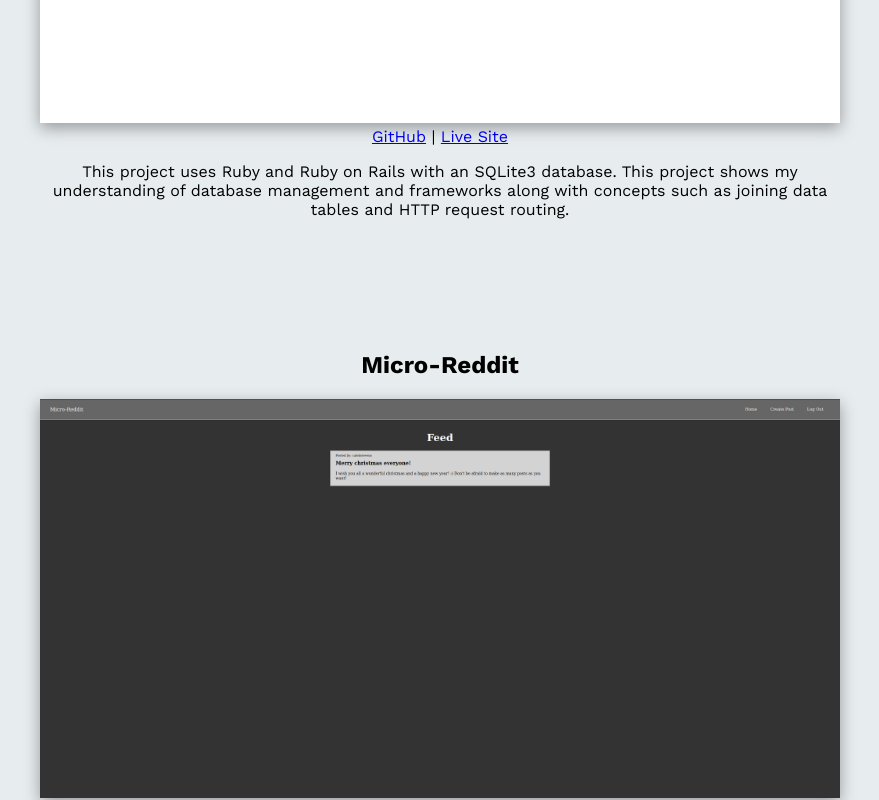
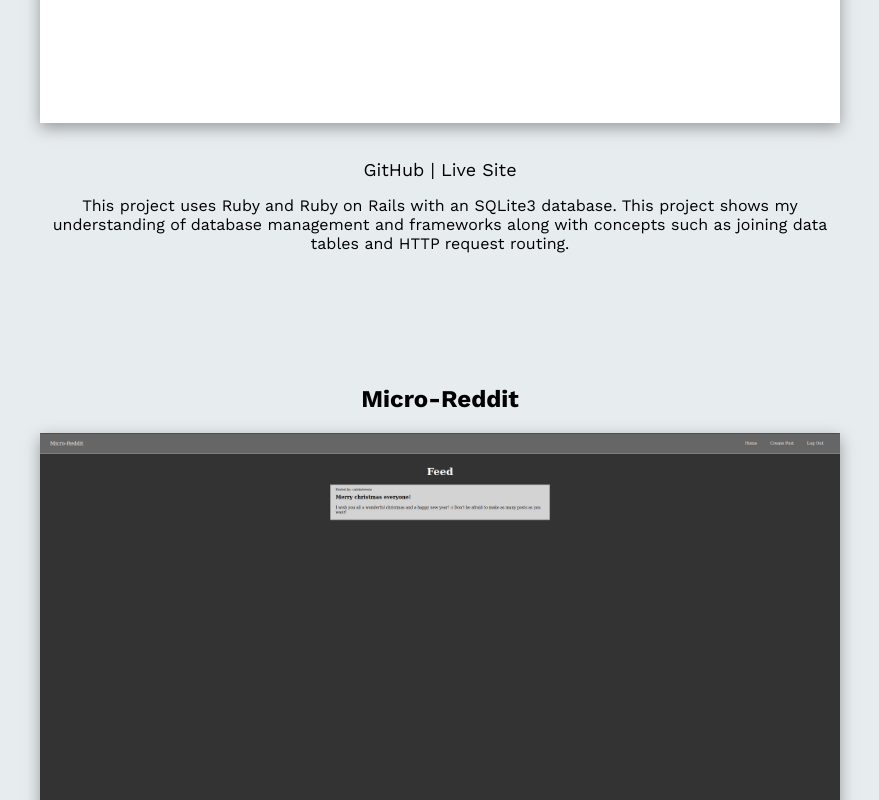
Before and after one commit to CalebJamesStevens/calebstevens, a React (Create React App) app: page / in a window 1280 px wide. Shown: the part 1440-2240 px from the top of the page, without its empty margins (200-1079 px from the left). Built offline with nearby package versions, Linux system fonts and the light colour scheme.

Commit message:
Add animation to project img hover

```diff
--- a/src/index.css
+++ b/src/index.css
@@ -18,6 +18,9 @@
 
 }
 
+.link-anim-1::after {
+
+}
 
 .header {
   display: flex;
@@ -115,12 +118,31 @@
   margin: 3rem;
 }
 
+.project-img-link {
+  transition: all 150ms ease-in-out;
+}
+
+.project-img-link:hover {
+  box-shadow: rgba(0, 0, 0, 0.8) 0px 5px 15px;
+}
+
+
+
 .project-card-image {
   box-shadow: rgba(0, 0, 0, 0.35) 0px 5px 15px;
   width: 100%;
   height: 100%;
 }
 
+.project-links {
+  margin-top: 2rem;
+  font-size: large;
+}
+
+.project-links a{
+  color: black;
+  text-decoration: none;
+}
 
 @media (max-width: 650px) {
   .project-cards-container {
```
